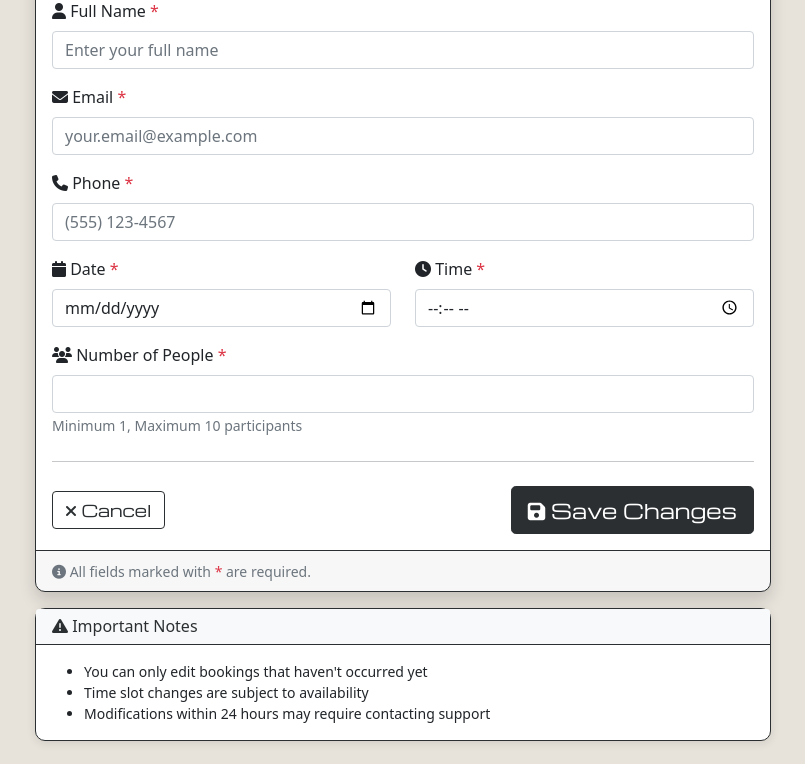
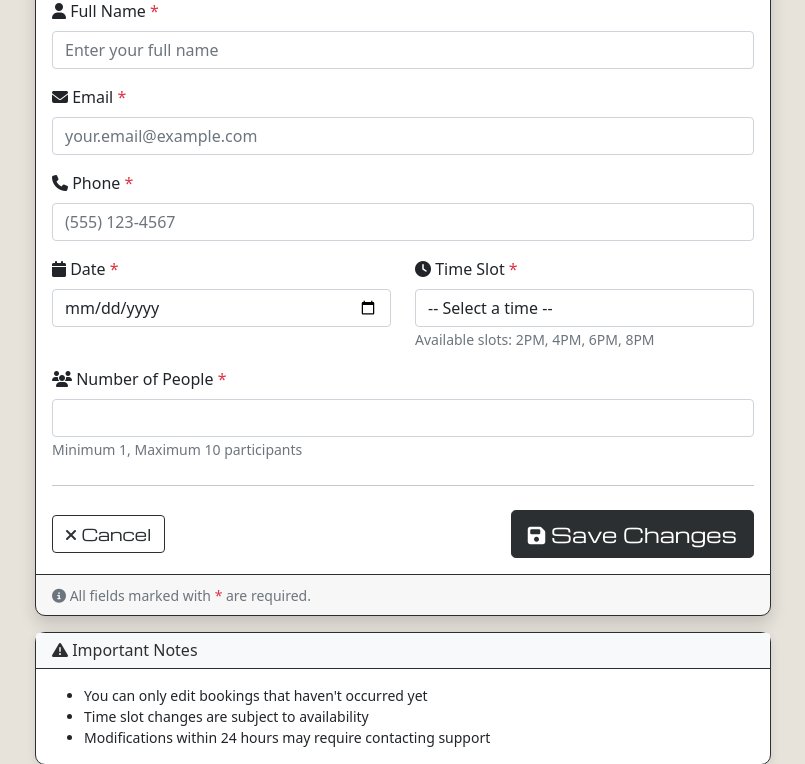
Before and after one commit to Richardbrown85/housemd_escape_room_project, a Django app: template housemd_escape_room/templates/housemd_escape_room/edit_booking.html in a window 1280 px wide. Shown: the part 329-1093 px from the top of the page, without its empty margins (237-1042 px from the left). Run offline with Django 4.2, Linux system fonts and the light colour scheme; the template is opened without the code that fills it: values that come from a table or form of the project are taken from there, others are empty; some libraries are stand-ins or nearby versions.

Commit message:
Add booking times to edit_booking.html

```diff
--- a/housemd_escape_room/forms.py
+++ b/housemd_escape_room/forms.py
@@ -6,17 +6,45 @@ from datetime import date
 from .models import Booking
 
 class BookingForm(forms.ModelForm):
+    TIME_SLOT_CHOICES = [
+        ('', '-- Select a time --'),
+        ('14:00', '2:00 PM'),
+        ('16:00', '4:00 PM'),
+        ('18:00', '6:00 PM'),
+        ('20:00', '8:00 PM'),
+    ]
+
+    time = forms.ChoiceField(
+        choices=TIME_SLOT_CHOICES,
+        widget=forms.Select(attrs={'class': 'form-control'}),
+        label='Time'
+    )
+
     class Meta:
         model = Booking
         fields = ['name', 'email', 'phone', 'date', 'time', 'number_of_people']
         widgets = {
             'date': forms.DateInput(attrs={'type': 'date', 'class': 'form-control'}),
-            'time': forms.TimeInput(attrs={'type': 'time', 'class': 'form-control'}),
             'name': forms.TextInput(attrs={'class': 'form-control', 'placeholder': 'Enter your full name'}),
             'email': forms.EmailInput(attrs={'class': 'form-control', 'placeholder': 'your.email@example.com'}),
             'phone': forms.TextInput(attrs={'class': 'form-control', 'placeholder': '(555) 123-4567'}),
             'number_of_people': forms.NumberInput(attrs={'class': 'form-control', 'min': 1, 'max': 10}),
         }
+
+    def clean_time(self):
+        """Convert the string choice back to a time object for the model"""
+        from datetime import time as dt_time
+        time_str = self.cleaned_data.get('time')
+        if time_str:
+            hour, minute = map(int, time_str.split(':'))
+            return dt_time(hour, minute)
+        raise ValidationError("Please select a time slot.")
+
+    def __init__(self, *args, **kwargs):
+        super().__init__(*args, **kwargs)
+        # Pre-select the current time when editing an existing booking
+        if self.instance.pk and self.instance.time:
+            self.fields['time'].initial = self.instance.time.strftime('%H:%M')
 
     def clean_date(self):
         """Validate that booking date is not in the past"""
--- a/housemd_escape_room/templates/housemd_escape_room/edit_booking.html
+++ b/housemd_escape_room/templates/housemd_escape_room/edit_booking.html
@@ -96,7 +96,7 @@
 
                             <div class="col-md-6 mb-3">
                                 <label for="{{ form.time.id_for_label }}" class="form-label">
-                                    <i class="fas fa-clock"></i> Time
+                                    <i class="fas fa-clock"></i> Time Slot
                                     <span class="text-danger">*</span>
                                 </label>
                                 {{ form.time }}
@@ -105,6 +105,7 @@
                                         <i class="fas fa-exclamation-circle"></i> {{ form.time.errors.0 }}
                                     </div>
                                 {% endif %}
+                                <small class="form-text text-muted">Available slots: 2PM, 4PM, 6PM, 8PM</small>
                             </div>
                         </div>
 
```
Also changed, not shown: README.md, db.sqlite3.
